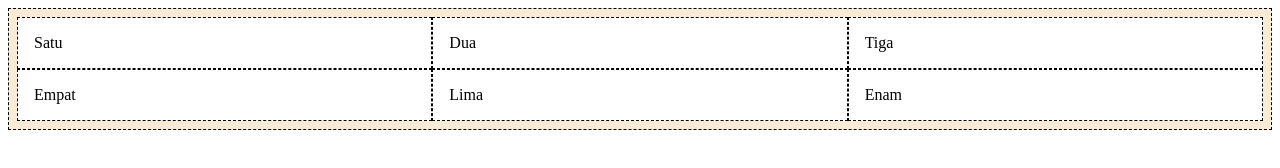
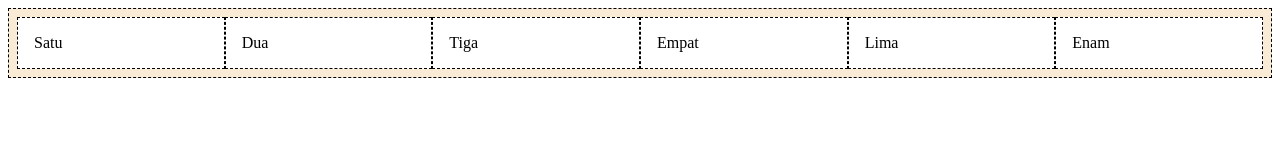
Before and after one commit to virgiliusnanamanek/Latihan-Grid, a plain HTML site: page index.html in a window 1280 px wide. Drawn offline with Linux system fonts and the light colour scheme.

Commit message:
Menggunakan repeat notation

```diff
--- a/style.css
+++ b/style.css
@@ -1,6 +1,6 @@
 .wrapper{
   display: grid;
-  grid-template-columns:  1fr 1fr 1fr;
+  grid-template-columns:  repeat(6, 1fr);
 }
 .wrapper div{
   border: 1px dashed black;
```
